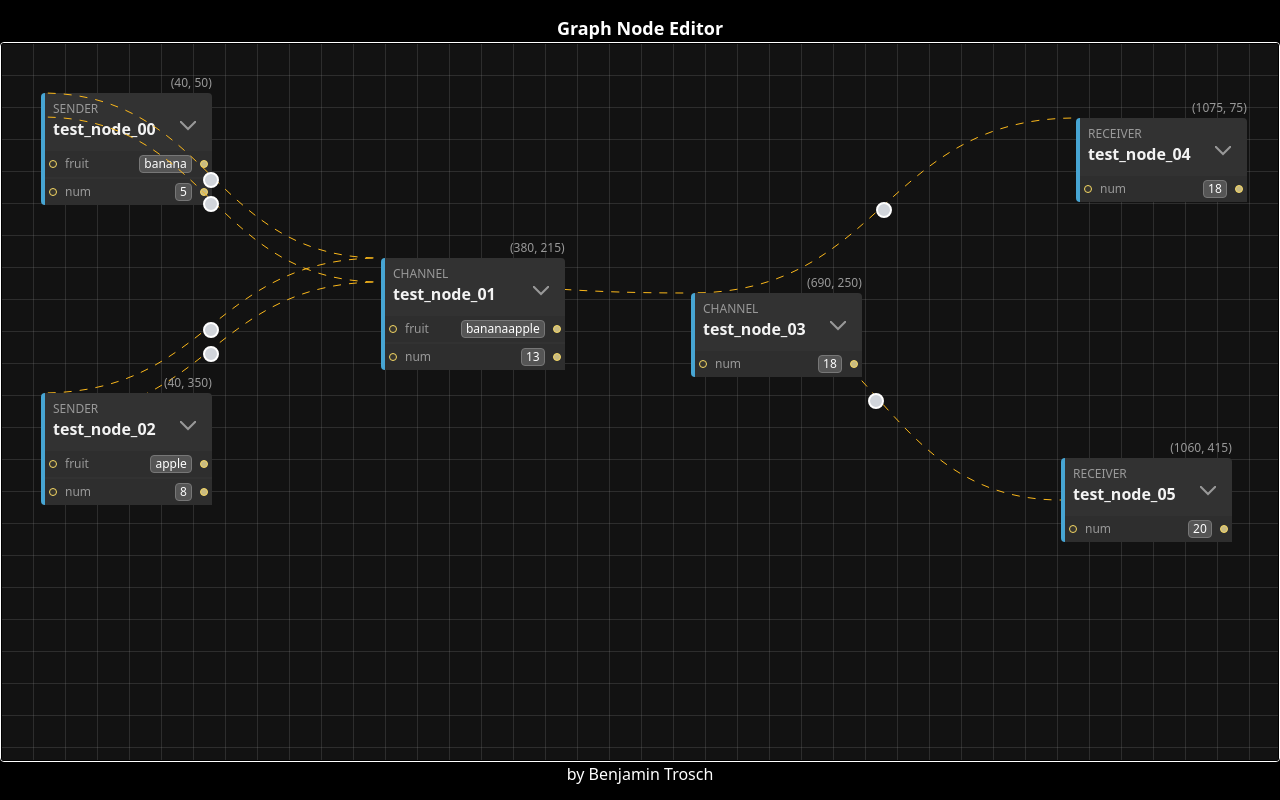
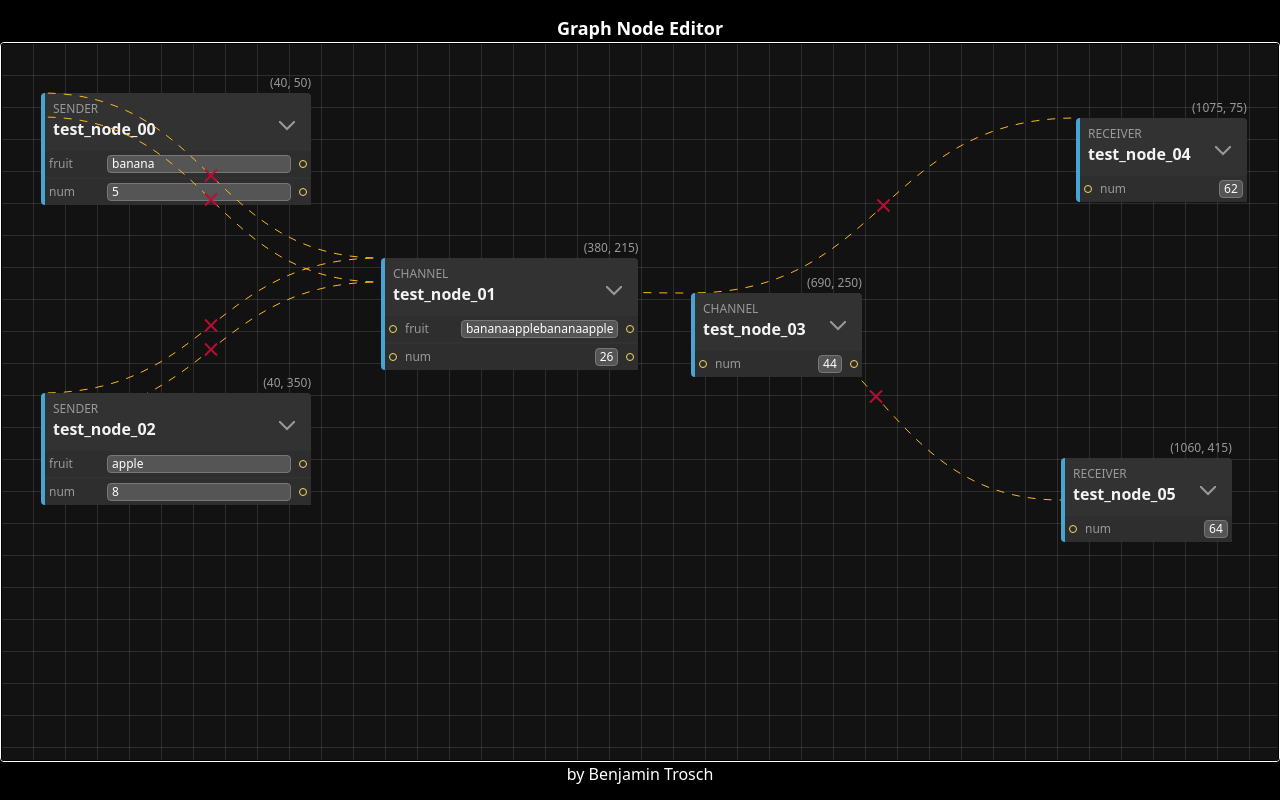
Before and after one commit to benjitrosch/graph-node-editor, a Next.js app: page / in a window 1280 px wide. Built offline with nearby package versions, Linux system fonts and the light colour scheme.

Commit message:
made sender value fields editable and added further styling

```diff
--- a/components/Background.tsx
+++ b/components/Background.tsx
@@ -4,7 +4,6 @@ import { Position } from "../types/bounds"
 
 type Props = {
     offset: Position,
-    ref: RefObject<HTMLDivElement>
     className: string
 }
 
--- a/components/Connector.tsx
+++ b/components/Connector.tsx
@@ -1,4 +1,10 @@
-import { CSSProperties, FC, useEffect, useRef } from "react"
+import {
+    CSSProperties,
+    FC,
+    RefObject,
+    useEffect,
+    useRef
+} from "react"
 import clsx from 'clsx'
 
 import { Position } from "../types/bounds"
@@ -7,9 +13,8 @@ import useDrag, { DragState } from "../hooks/useDrag"
 type Props = {
     nodeId: number
     dataId: number
-    position: Position
-    offset: Position
     radius: number
+    graphRef: RefObject<HTMLDivElement>
     hasConnection: boolean
     className?: string,
     style?: CSSProperties
@@ -21,9 +26,8 @@ type Props = {
 const Connector: FC<Props> = ({
     nodeId,
     dataId,
-    position,
-    offset,
     radius,
+    graphRef,
     hasConnection,
     className,
     style,
@@ -31,12 +35,11 @@ const Connector: FC<Props> = ({
     deselectConnector,
     connectNodeDataRows,
 }) => {
-    const { x, y } = position
-    const { elementBelow, state, mouse, ref } = useDrag(x, y, offset.x, offset.y)
+    const { elementBelow, state, mouse, ref } = useDrag(0, 0, 0, 0, graphRef.current)
     const prevState = useRef<DragState>(DragState.IDLE)
 
     const classes = clsx(
-        `absolute rounded-full bg-[${hasConnection ? '#c9bb82' : '#38362f'}] border border-[#f7d964] cursor-crosshair`,
+        `rounded-full bg-[${hasConnection ? '#c9bb82' : '#38362f'}] border border-[#f7d964] cursor-crosshair`,
         className,
     )
 
@@ -63,9 +66,6 @@ const Connector: FC<Props> = ({
         const nodeId = Number(id.split('_')[2])
         const dataId = Number(id.split('_')[4])
 
-        console.log(id)
-        console.log(nodeId, dataId)
-
         return [nodeId, dataId]
     }
 
@@ -78,8 +78,6 @@ const Connector: FC<Props> = ({
                 ...style,
                 width: radius,
                 height: radius,
-                marginLeft: x + offset.x,
-                marginTop: y + offset.y,
             }}
         />
     )
--- a/components/DataRow.tsx
+++ b/components/DataRow.tsx
@@ -1,34 +1,109 @@
-import { NodeDataTypes } from "../types/nodes"
+import {
+    CSSProperties,
+    ReactNode,
+    useEffect,
+    useState
+} from "react"
+import clsx from 'clsx'
+
+import { NodeDataTypes, NodeMeta } from "../types/nodes"
 
 type Props<T> = {
+    id: number
     title: string
     value: T
+    node: NodeMeta
+    receiver?: ReactNode
+    sender?: ReactNode
+    editable?: boolean
+    style?: CSSProperties
+    className?: string
+    valueClassName?: string
+    updateNodeMeta: (data: NodeMeta) => void
 }
 
 const DataRow =
     <T extends NodeDataTypes>
 ({
+    id,
     title,
-    value
+    value,
+    node,
+    receiver,
+    sender,
+    editable,
+    style,
+    className,
+    valueClassName,
+    updateNodeMeta,
 }: Props<T>): JSX.Element => {
+    const [newValue, setNewValue] = useState<T>(value)
+
+    const containerClasses = clsx(
+        "relative w-full h-fit flex items-center justify-between gap-8 p-1 bg-[#2e2e2e] border-t-2 border-[#323232] text-[#999999] text-xs",
+        className,
+    )
+
+    const valueClasses = clsx(
+        "px-1 text-white bg-[#555555] border border-[#777777] rounded",
+        editable && "hover:border-white",
+        valueClassName,
+    )
+
+    useEffect(() => {
+        if (node.data != null) {
+            const newDataSet = [...node.data]
+
+            const index = newDataSet.findIndex((data) => data.id === id)
+            const oldData = newDataSet[index]
+
+            if (oldData != null) {
+                let newData = newValue
+                if (typeof value === 'number') {
+                    newData = Number(newData) as T
+                }
+
+                oldData.value = newData
+                newDataSet.splice(index, 1, oldData)
+
+                updateNodeMeta({...node, data: newDataSet})
+            }
+        }
+    }, [newValue])
+
+    let type = 'text'
+    if (typeof value === 'number') {
+        type = 'number'
+    }
+
     return (
         <div
-            className="relative w-full h-fit flex items-center justify-between gap-8 p-1 bg-[#2e2e2e] border-t-2 border-[#323232] text-[#999999] text-xs"
+            className={containerClasses}
+            style={style}
         >
             <div className="flex items-center gap-2">
-                <div className="w-2 h-2 rounded-full bg-[#38362f] border border-[#f7d964]" />
+                {receiver}
 
                 <span>{title}</span>
             </div>
 
             <div className="flex items-center gap-2">
-                <span
-                    className="px-1 text-white bg-[#555555] border border-[#777777] rounded"
-                >
-                    {value}
-                </span>
+                {editable ?
+                (
+                    <input
+                        className={valueClasses}
+                        type={type}
+                        value={newValue}
+                        onChange={(e) => setNewValue(e.currentTarget.value as T)}
+                    />
+                ) :
+                (
+                    <span className={valueClasses}>
+                        {value}
+                    </span>
+                )}
 
-                <div className="w-2 h-2 rounded-full bg-[#c9bb82] border border-[#f7d964]" />
+                {sender}
             </div>
         </div>
     )
--- a/components/Graph.tsx
+++ b/components/Graph.tsx
@@ -1,7 +1,7 @@
 import { createRef, FC, RefObject, useEffect, useRef, useState } from "react"
 
 import { Position } from "../types/bounds"
-import { NodeDataConnection, NodeDataConnectionTypes, NodeDataRowRef, NodeMeta } from "../types/nodes"
+import { NodeDataConnection, NodeDataConnectionTypes, NodeMeta } from "../types/nodes"
 import useDrag from "../hooks/useDrag"
 
 import Node, { NodeRef } from '../components/Node'
@@ -20,10 +20,11 @@ const Graph: FC<Props> = ({
     width = 1920,
     height = 1080,
 }) => {
+    const graphRef = useRef<HTMLDivElement>(null)
+
+    const nodeRefs = useRef<RefObject<NodeRef>[]>([])
     const [nodes, setNodes] = useState<NodeMeta[]>(data)
-    const nodeRefs = useRef<RefObject<NodeRef>[]>([])
     const [activeNode, setActiveNode] = useState<number>(-1)
-    const [dataRowRefs, setDataRowRefs] = useState<NodeDataRowRef[]>([])
 
     const [offset, setOffset] = useState<Position>({ x: 0, y: 0 })
     const [connectorPoints, setConnectorPoints] = useState<[Position, Position] | null>(null)
@@ -42,7 +43,7 @@ const Graph: FC<Props> = ({
     }
 
     const r = 8
-    const buttonSize = 32
+    const buttonSize = 12
 
     useEffect(() => {
         for (let i = 0; i < nodes.length; i++) {
@@ -52,6 +53,7 @@ const Graph: FC<Props> = ({
 
     useEffect(() => {
         setOffset(position)
+        deselectNode()
     }, [position, state])
 
     const selectNode = (id: number) => {
@@ -216,6 +218,7 @@ const Graph: FC<Props> = ({
 
     return (
         <div
+            ref={graphRef}
             className='relative z-0 overflow-hidden bg-[#121212] border border-white rounded'
             style={{
                 width,
@@ -256,9 +259,8 @@ const Graph: FC<Props> = ({
                                 const receiver = (<Connector
                                                     nodeId={node.id}
                                                     dataId={data.id}
-                                                position={{ x: x0 - (r * 0.5), y: y0 - (r * 0.5) }}
-                                                offset={offset}
                                                     radius={r}
+                                                    graphRef={graphRef}
                                                     hasConnection={nodes.find((n) => n.connections.find((c) => c.to.nodeId === node.id && c.to.dataId === data.id)) != null}
                                                     setConnectorPoints={(mouse: Position) => setConnectorPoints([{ x: x0 + offset.x, y: y0 + offset.y }, mouse])}
                                                     deselectConnector={() => setConnectorPoints(null)}
@@ -271,9 +273,8 @@ const Graph: FC<Props> = ({
                                 const sender = (<Connector
                                                     nodeId={node.id}
                                                     dataId={data.id}
-                                                position={{ x: x0 + n0.size.width - (r * 0.5), y: y0 - (r * 0.5) }}
-                                                offset={offset}
                                                     radius={r}
+                                                    graphRef={graphRef}
                                                     hasConnection={n0.connections.find((c) => c.dataId === data.id) != null}
                                                     setConnectorPoints={(mouse: Position) => setConnectorPoints([{ x: x0 + n0.size.width + offset.x, y: y0 + offset.y }, mouse])}
                                                     deselectConnector={() => setConnectorPoints(null)}
@@ -286,58 +287,18 @@ const Graph: FC<Props> = ({
                                 return (
                                     <DataRow
                                         key={`node_${node.id}_data_${data.id}_#${i}`}
+                                        id={data.id}
                                         title={data.title}
                                         value={value}
+                                        node={node}
+                                        receiver={node.type == (node.type | NodeDataConnectionTypes.RECEIVER) && receiver}
+                                        sender={node.type == (node.type | NodeDataConnectionTypes.SENDER) && sender}
+                                        editable={node.type === NodeDataConnectionTypes.SENDER}
+                                        updateNodeMeta={(data: NodeMeta) => updateNodeMeta(node.id, data)}
                                     />
                                 )
                             })}
                         </Node>
-
-                        {/* {node.data?.map((data) => {
-                            const n0 = nodeById(node.id)
-                            const p0 = { x: n0.position.x, y: n0.position.y }
-                            const x0 = p0.x
-                            const y0 = p0.y + (n0.size.height * 0.5) + data.id * 24 // TODO: get ref of datarow to find pos
-
-                            const receiver = (<Connector
-                                            nodeId={node.id}
-                                            dataId={data.id}
-                                            position={{ x: x0 - (r * 0.5), y: y0 - (r * 0.5) }}
-                                            offset={offset}
-                                            radius={r}
-                                            hasConnection={nodes.find((n) => n.connections.find((c) => c.to.nodeId === node.id && c.to.dataId === data.id)) != null}
-                                            setConnectorPoints={(mouse: Position) => setConnectorPoints([{ x: x0 + offset.x, y: y0 + offset.y }, mouse])}
-                                            deselectConnector={() => setConnectorPoints(null)}
-                                            connectNodeDataRows={(n0: number, d0: number) => connectNodeDataRows(n0, d0, node.id, data.id)}
-                                            style={{
-                                                zIndex: 20 + i
-                                            }}
-                                        />)
-
-                            const sender = (<Connector
-                                            nodeId={node.id}
-                                            dataId={data.id}
-                                            position={{ x: x0 + n0.size.width - (r * 0.5), y: y0 - (r * 0.5) }}
-                                            offset={offset}
-                                            radius={r}
-                                            hasConnection={n0.connections.find((c) => c.dataId === data.id) != null}
-                                            setConnectorPoints={(mouse: Position) => setConnectorPoints([{ x: x0 + n0.size.width + offset.x, y: y0 + offset.y }, mouse])}
-                                            deselectConnector={() => setConnectorPoints(null)}
-                                            connectNodeDataRows={(n1: number, d1: number) => connectNodeDataRows(node.id, data.id, n1, d1)}
-                                            style={{
-                                                zIndex: 20 + i
-                                            }}
-                                        />)
-
-                            return (
-                                <div
-                                    key={`node_${node.id}_data_${data.id}_connectors`}
-                                >
-                                    {node.type == (node.type | NodeDataConnectionTypes.RECEIVER) && receiver}
-                                    {node.type == (node.type | NodeDataConnectionTypes.SENDER) && sender}
-                                </div>
-                            )
-                        })} */}
 
                         {node.connections.map((connection, i) => {
                             const { x, y } = getMidpointBetweenConnectors(node, connection)
@@ -369,18 +330,49 @@ const Graph: FC<Props> = ({
                                             fill="none"
                                             {...style}
                                         />
-                                        <foreignObject
-                                            className="block overflow-hidden"
+                                        <g
+                                            transform={`translate(${x},${y})`}
+                                            stroke="#ba0d34"
+                                            strokeWidth="2"
+                                        >
+                                            <rect
+                                                className="cursor-pointer pointer-events-auto"
+                                                x={-buttonSize * 0.5}
+                                                y={-buttonSize * 0.5}
                                                 width={buttonSize}
                                                 height={buttonSize}
-                                            x={x - buttonSize * 0.25}
-                                            y={y - buttonSize * 0.25}
+                                                stroke="transparent"
+                                                fill="transparent"
+                                                onClick={() => disconnectNodeDataRows(node.id, connection.dataId, connection.to.nodeId, connection.to.dataId)}
+                                            />
+                                            <path
+                                                fill="none"
+                                                d={`M${-buttonSize * 0.5} ${-buttonSize * 0.5}
+                                                    L${buttonSize * 0.5} ${buttonSize * 0.5}`}
+                                            />
+                                            <path
+                                                fill="none"
+                                                d={`M${buttonSize * 0.5} ${-buttonSize * 0.5}
+                                                    L${-buttonSize * 0.5} ${buttonSize * 0.5}`}
+                                            />
+                                        </g>
+
+                                        {/* <foreignObject
+                                            className="flex overflow-hidden bg-transparent"
+                                            width={buttonSize}
+                                            height={buttonSize}
+                                            x={x - buttonSize * 0.5}
+                                            y={y - buttonSize * 0.5}
                                         >
                                             <button
-                                                className="w-4 h-4 text-xs text-white bg-gray-300 border-2 border-white rounded-full cursor-pointer pointer-events-auto"
+                                                className="text-white bg-[#ba0d34] rounded-full cursor-pointer pointer-events-auto"
+                                                style={{
+                                                    width: `${buttonSize}px`,
+                                                    height: `${buttonSize}px`,
+                                                }}
                                                 onClick={() => disconnectNodeDataRows(node.id, connection.dataId, connection.to.nodeId, connection.to.dataId)}
                                             />
-                                        </foreignObject>
+                                        </foreignObject> */}
                                     </svg>
                                 </div>
                             )
--- a/components/Node.tsx
+++ b/components/Node.tsx
@@ -48,7 +48,8 @@ const Node = forwardRef(({
     const [expanded, toggleExpanded] = useState<boolean>(true)
 
     const classes = clsx(
-        "absolute w-fit h-fit bg-[#323232] border-l-4 border-[#47a5d3] rounded cursor-pointer select-none",
+        "absolute w-fit h-fit bg-[#323232] border-l-4 border-[#47a5d3] rounded select-none",
+        state === DragState.MOVE || state === DragState.ACTIVE ? 'cursor-grabbing' : 'cursor-grab',
         className,
         {
             "move": state === DragState.MOVE || state === DragState.ACTIVE,
@@ -75,6 +76,7 @@ const Node = forwardRef(({
     useEffect(() => {
         if (state === DragState.ACTIVE) {
             selectNode()
+            toggleExpanded(true)
         }
 
         // if (state === DragState.IDLE) {
@@ -137,7 +139,7 @@ const Node = forwardRef(({
                     height="16px"
                     viewBox="0 0 16 16"
                     onClick={() => toggleExpanded(!expanded)}
-                    className="cursor-pointer transition-all"
+                    className="bg-transparent cursor-pointer transition-all"
                     style={{
                         transform: `rotate(${expanded ? 90 : 0}deg)`,
                         transformOrigin: 'left',
--- a/hooks/useDrag.ts
+++ b/hooks/useDrag.ts
@@ -12,7 +12,8 @@ export const useDrag = (
     x = 0,
     y = 0,
     offsetX = 0,
-    offsetY = 0
+    offsetY = 0,
+    parent: HTMLElement | null = null,
 ) => {
     const [state, setState] = useState(DragState.IDLE)
     const [elementBelow, setElementBelow] = useState<string | null>(null)
@@ -26,7 +27,7 @@ export const useDrag = (
     const onMouseDown = (e: MouseEvent) => {
         e.stopPropagation()
 
-        const parentElement = ref.current?.offsetParent as HTMLElement
+        const parentElement = parent ?? ref.current?.offsetParent as HTMLElement
         if (e.button !== 0 || !ref.current || !parentElement) {
             return
         }
@@ -47,7 +48,7 @@ export const useDrag = (
     const onMouseMove = (e: MouseEvent) => {
         e.stopPropagation()
 
-        const parentElement = ref.current?.offsetParent as HTMLElement
+        const parentElement = parent ?? ref.current?.offsetParent as HTMLElement
         if (!(state === DragState.ACTIVE || state === DragState.MOVE) || !ref.current || !parentElement) {
             return
         }
--- a/pages/index.tsx
+++ b/pages/index.tsx
@@ -59,7 +59,7 @@ const data: NodeMeta[] = [
       {
         id: 0,
         title: 'fruit',
-        value: [] as string[],
+        value: '',
       },
       {
         id: 1,
--- a/styles/globals.css
+++ b/styles/globals.css
@@ -7,3 +7,13 @@ body {
   padding: 0;
   margin: 0;
 }
+
+input::-webkit-outer-spin-button,
+input::-webkit-inner-spin-button {
+  -webkit-appearance: none;
+  margin: 0;
+}
+
+input[type=number] {
+  -moz-appearance: textfield;
+}
--- a/types/nodes.ts
+++ b/types/nodes.ts
@@ -10,7 +10,7 @@ export type NodeMeta = {
     size: Size
     type: NodeDataConnectionTypes
     connections: NodeDataConnection[]
-    data?: NodeData<any>[]
+    data?: NodeData<NodeDataTypes>[]
 }
 
 export type NodeData<T> = {
@@ -19,7 +19,7 @@ export type NodeData<T> = {
     value: T
 }
 
-export type NodeDataTypes = string | number | boolean
+export type NodeDataTypes = string | number
 
 export enum NodeDataConnectionTypes {
     SENDER      = 1 << 0,
```
Lines whose indentation alone changed are shown as unchanged.
